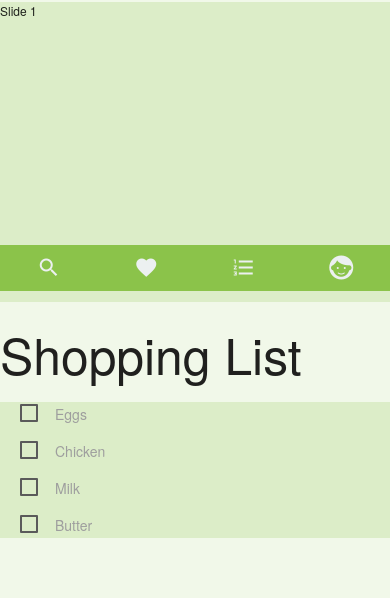
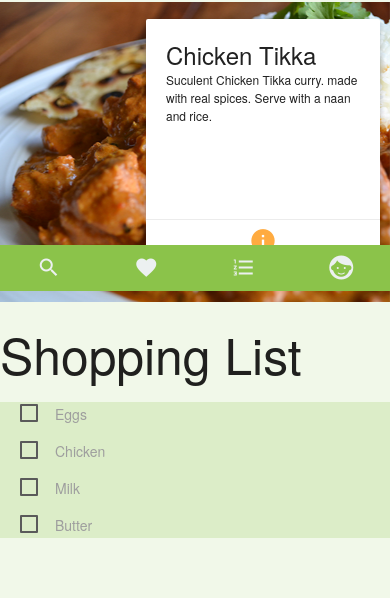
Before and after one commit to The-Demographics/Whats-Cooking-, a plain HTML site: page www/index.html in a window 390 px wide. Shown: the part 553-1151 px from the top of the page. Drawn offline with Linux system fonts and the light colour scheme; some packages are replaced by stand-ins of ours.

Commit message:
Added slider to saved recipes
added a chicken tikka slide to the saved recipes section.

```diff
--- a/www/css/index.css
+++ b/www/css/index.css
@@ -152,14 +152,22 @@ footer ul li a{
 #discover-1{
     background-image: url("../img/roastdinner.jpg");
     background-size: cover;
+    background-position: center;
 }
 #discover-2{
     background-image: url("../img/hunterschicken.jpg");
     background-size: cover;
+    background-position: center;
 }
 #discover-3{
     background-image: url("../img/spagbol.jpg");
     background-size: cover;
+    background-position: center;
+}
+#saved-1{
+    background-image: url("../img/chickentikka.jpg");
+    background-size: cover;
+    background-position: center;
 }
 .buttons-row{
     text-align: center;
--- a/www/index.html
+++ b/www/index.html
@@ -93,10 +93,19 @@
 		<div class="light-green lighten-4">
 			<div class="swiper-container" id="swiper-2">
 				<div class="swiper-wrapper">
-					<div class="swiper-slide">Slide 1</div>
-					<div class="swiper-slide">Slide 2</div>
-					<div class="swiper-slide">Slide 3</div>
-					<div class="swiper-slide">Slide 4</div>
+					<div class="swiper-slide" id="saved-1">
+						<div class="slider-info">
+							<div class="card grey-text text-darken-4">
+		            <div class="card-content" id="discover-card-info">
+		              <span class="card-title grey-text text-darken-4">Chicken Tikka</span>
+		              <p>Suculent Chicken Tikka curry. made with real spices. Serve with a naan and rice.</p>
+		            </div>
+		            <div class="card-action">
+		              <a href=""><i class="mdi-action-info small"></i></a>
+		            </div>
+		          </div>
+						</div>
+					</div>
 				</div>
 				<!-- Add Pagination -->
 				<div class="swiper-pagination" id="swiper-pagination-2"></div>
```
Also changed, not shown: www/img/chickentikka.jpg (added).
